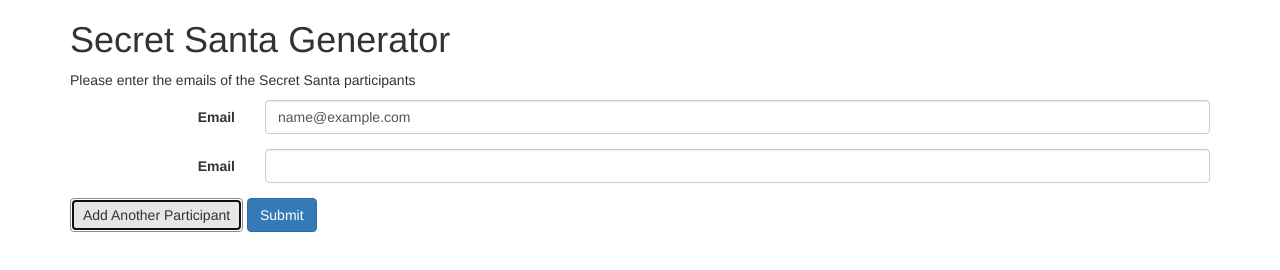
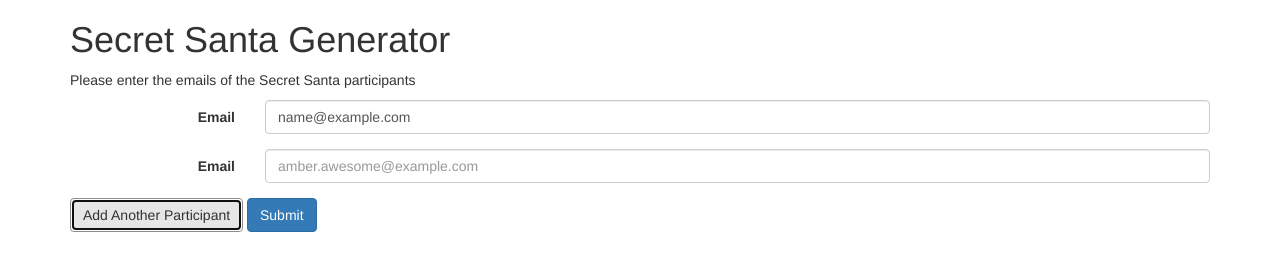
Before and after one commit to amber-h/secret-santa-generator, a plain HTML site: page index.html in a window 1280 px wide. Both pictures are taken after typing "name@example.com" into the empty fields and a click on the button "Add Another Participant". Drawn offline with nearby package versions, Linux system fonts and the light colour scheme.

Commit message:
Refactored to remove duplication in form generation

```diff
--- a/addInput.js
+++ /dev/null
@@ -1,24 +0,0 @@
-function addInput(inputFormat){
-    $("#addParticipant").click(function (){
-      if(Array.isArray(inputFormat)) {
-        var $form = $("form.form-horizontal");
-
-        inputFormat.forEach(function (input) {
-          var $formElement = $("<div>").addClass("form-group");
-          var $label = $("<label>").attr("for", "input"+input.type+"").text("Email");
-          $label.addClass("col-sm-2 control-label");
-
-          var $inputElement = $("<div>").addClass("col-sm-10")
-          var $input = $("<input id='input"+input.type+"'>").addClass("form-control");
-          $input.attr("type", input.type);
-          $inputElement.append($input);
-
-          $formElement.append($label);
-          $formElement.append($inputElement);
-
-          $form.append($formElement);
-        });
-      };
-
-    });
-};
--- a/form-generator/index.js
+++ b/form-generator/index.js
@@ -1,25 +1,25 @@
 define([], function () {
-  return function(inputFormat){
-    var $form = $("<form>").addClass("form-inline");
+  return function (inputFormat, $form){
+    var $form = $form || $("<form>").addClass("form-horizontal");
 
     if(Array.isArray(inputFormat)) {
+      inputFormat.forEach(function (input) {
+        var $formElement = $("<div>").addClass("form-group");
+        var $label = $("<label>").attr("for", "input"+input.type+"").text("Email");
+        $label.addClass("col-sm-2 control-label");
 
-      inputFormat.forEach(function (input) {
-          var $formElement = $("<div>").addClass("form-group");
-          var $label = $("<label>").attr("for", "'input"+input.type+"'").text(input.type);
+        var $inputElement = $("<div>").addClass("col-sm-10")
+        var $input = $("<input id='input"+input.type+"'>").addClass("form-control");
+        $input.attr("type", input.type);
+        $inputElement.append($input);
+        $input.attr("placeholder", input.value)
 
-          var $inputElement = $("<input id='input"+input.type+"'>").addClass("form-control");
-          $inputElement.attr("type", input.type);
-          $inputElement.attr("placeholder", input.value);
+        $formElement.append($label);
+        $formElement.append($inputElement);
 
-          $formElement.append($label);
-          $formElement.append($inputElement);
-
-          $form.append($formElement);
+        $form.append($formElement);
       });
-
-    }
-
+    };
     return $form[0];
   };
 });
--- a/form-generator/spec.js
+++ b/form-generator/spec.js
@@ -17,7 +17,7 @@ define(["./index"], function (FormGenerator) {
         });
 
        it("should have a form-inline class", function () {
-          expect(FormGenerator()).toHaveClass("form-inline");
+          expect(FormGenerator()).toHaveClass("form-horizontal");
        });
 
        it("should have a an input box for name and e-mail", function () {
@@ -27,7 +27,6 @@ define(["./index"], function (FormGenerator) {
           ]
 
           var form = FormGenerator(inputFormat);
-
           var firstFormInput = form.querySelector("input:first-of-type");
           var secondFormInput = form.querySelector("input:last-of-type");
 
--- a/index.html
+++ b/index.html
@@ -10,7 +10,6 @@
     <script src="lib/jquery.js"></script>
     <script src="bootstrap.js"></script>
     <script src="http://maxcdn.bootstrapcdn.com/bootstrap/3.3.5/js/bootstrap.min.js"></script>
-    <script src="addInput.js"></script>
     <script src="submitParticipants.js"></script>
   </head>
   <body>
@@ -18,18 +17,19 @@
       <h1>Secret Santa Generator</h1>
       <p>Please enter the emails of the Secret Santa participants</p>
 
-      <form class="form-horizontal">
-        <div class="form-group">
-          <label for="inputEmail" class="col-sm-2 control-label">Email</label>
-          <div class="col-sm-10"><input type="email" class="form-control" id="inputEmail3" placeholder="amber.awesome@example.com"></div>
-        </div>
-      </form>
+      <form class="form-horizontal"></form>
       <button type="button" id="addParticipant" class="btn btn-default">Add Another Participant</button>
 
       <button type="submit" id="submitParticipants" class="btn btn-primary">Submit</button>
       <script>
-          addInput([{type: "email"}]);
-          submitParticipants();
+      require(["form-generator/index"], function(FormGenerator) {
+          var inputFormat = [{type: "email", value: "amber.awesome@example.com"}];
+          $("form.form-horizontal").append(FormGenerator(inputFormat, $("form.form-horizontal")));
+          $("#addParticipant").click(function (){
+            FormGenerator(inputFormat, $("form.form-horizontal"));
+          });
+        });
+
       </script>
     </div>
   </body>
--- a/wallaby.js
+++ b/wallaby.js
@@ -6,6 +6,7 @@ module.exports = function () {
       {pattern: "lib/jasmine-jquery.js", instrument: false},
       {pattern: "lib/require.js", instrument: false},
       {pattern: "**/index.js", load: false},
+      {pattern: "**/addInput.js", load: false},
       {pattern: "bootstrap.js", instrument: false}
     ],
     tests: [
```
